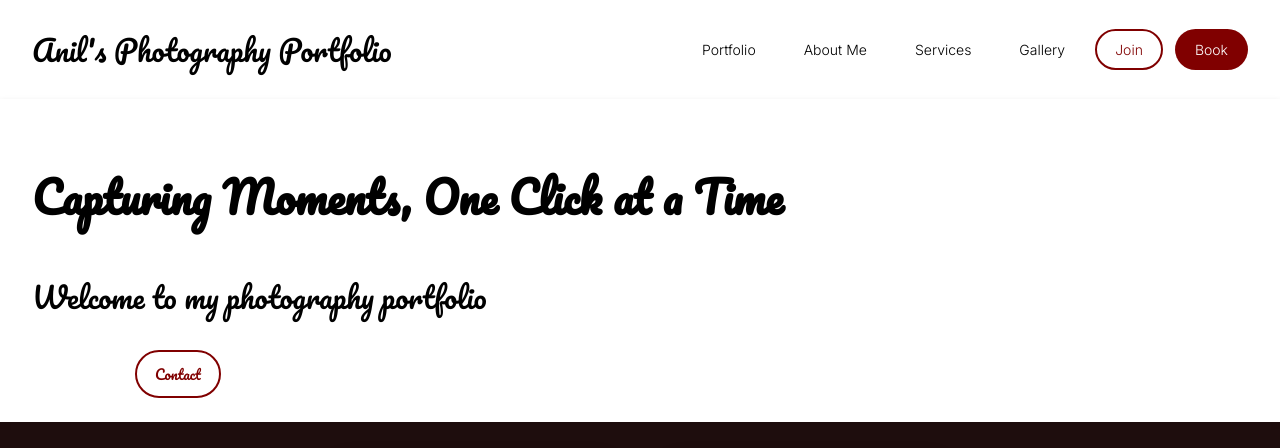
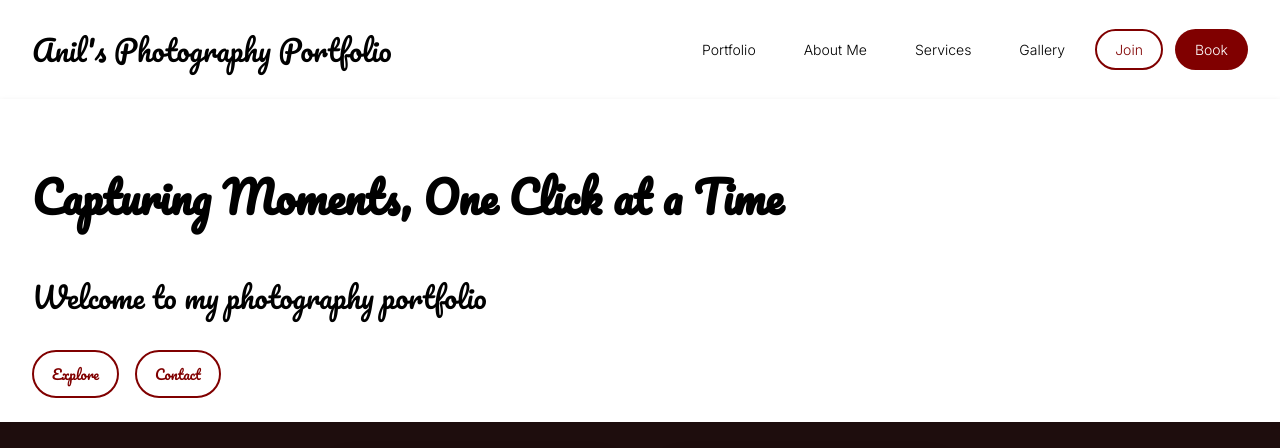
Before and after one commit to anil-lingala/anil-lingala.github.io, a plain HTML site: page index.html in a window 1280 px wide. Shown: the top 448 px of the page. Drawn offline with Linux system fonts and the light colour scheme; grey boxes are pictures that could not be loaded.

Commit message:
Update index.html

```diff
--- a/index.html
+++ b/index.html
@@ -271,7 +271,7 @@
       <h1>Capturing Moments, One Click at a Time</h1>
       <p>Welcome to my photography portfolio</p>
 <div class="hero-buttons">
-  <a href="#explore" class="nav-btn solidwhite">Explore</a>
+  <a href="#explore" class="nav-btn outlined">Explore</a>
   <a href="#contact" class="nav-btn outlined">Contact</a>
 </div>
 
```
